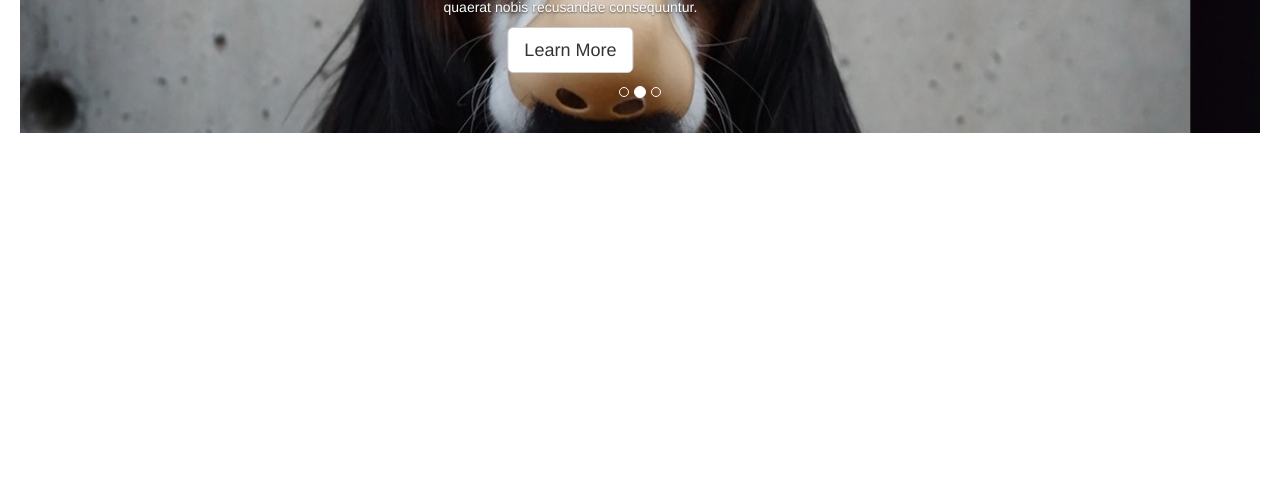
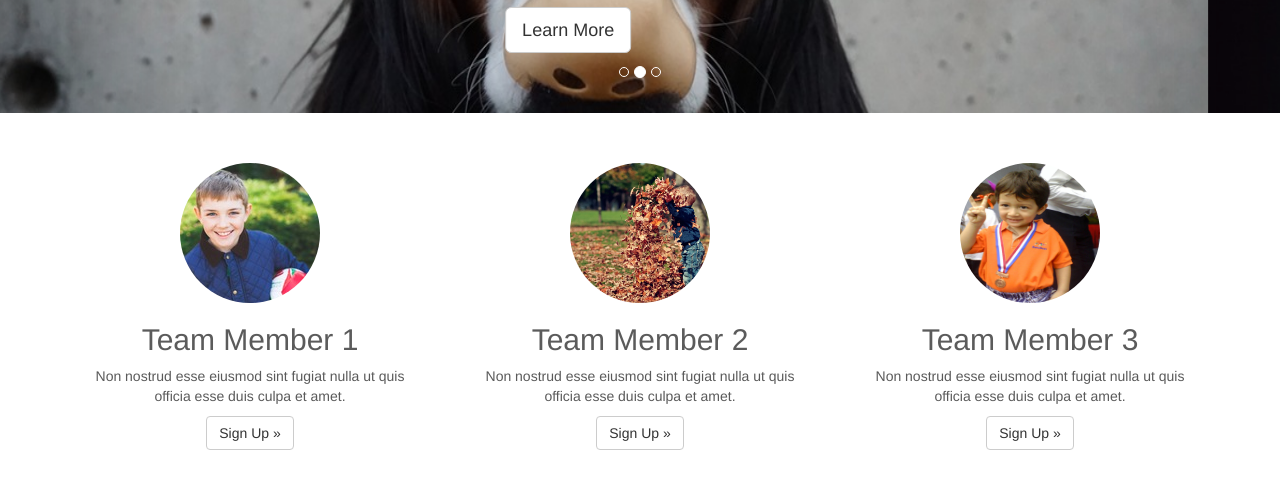
Before and after one commit to erikyoung/pokemon_website, a plain HTML site: page index.html in a window 1280 px wide. Shown: the part 387-876 px from the top of the page. Before the commit the page ends 800 px from the top, so only its background shows below. Drawn offline with nearby package versions, Linux system fonts and the light colour scheme; files that its build step writes are made by us from their sources.

Commit message:
added team member section

```diff
--- a/css/styles.css
+++ b/css/styles.css
@@ -1,6 +1,21 @@
 body {
-	padding: 20px;
+	padding-bottom: 20px;
 	color: #5a5a5a;
+}
+
+.team .col-lg-4{
+	text-align: center;
+	margin-bottom: 20px;
+}
+
+.team h2 {
+	color: rgba(50,50,50,0.8);
+}
+
+.team p {
+	margin-left: 10px;
+	margin-right: 10px;
+
 }
 
 .navbar-wrapper {
--- a/index.html
+++ b/index.html
@@ -130,7 +130,30 @@
 <!--carousel ends here-->
 
 
+<div class="container team">
+  <div class="row">
+    <div class="col-lg-4">
+      <img src="images/boy.jpg" alt="boy 1 image" class="img-circle" width="140" height="140">
+      <h2>Team Member 1</h2>
+      <p>Non nostrud esse eiusmod sint fugiat nulla ut quis officia esse duis culpa et amet.</p>
+      <p><a href="#" class="btn btn-default">Sign Up &raquo;</a></p>
+    </div>
+    <div class="col-lg-4">
+      <img src="images/paying-kid.jpg" alt="boy 1 image" class="img-circle" width="140" height="140">
+      <h2>Team Member 2</h2>
+      <p>Non nostrud esse eiusmod sint fugiat nulla ut quis officia esse duis culpa et amet.</p>
+      <p><a href="#" class="btn btn-default">Sign Up &raquo;</a></p>
+    </div>
+    <div class="col-lg-4">
+      <img src="images/pat.jpg" alt="boy 1 image" class="img-circle" width="140" height="140">
+      <h2>Team Member 3</h2>
+      <p>Non nostrud esse eiusmod sint fugiat nulla ut quis officia esse duis culpa et amet.</p>
+      <p><a href="#" class="btn btn-default">Sign Up &raquo;</a></p>
+    </div>
+  </div>
+</div>
 
+<!--team member section ends here -->
 
 
 		<script src="https://cdnjs.cloudflare.com/ajax/libs/jquery/1.11.3/jquery.min.js"></script>
```
Also changed, not shown: images/moments.jpg (added), images/pat.jpg (added), images/trouble.jpg (added), 6 other files.
